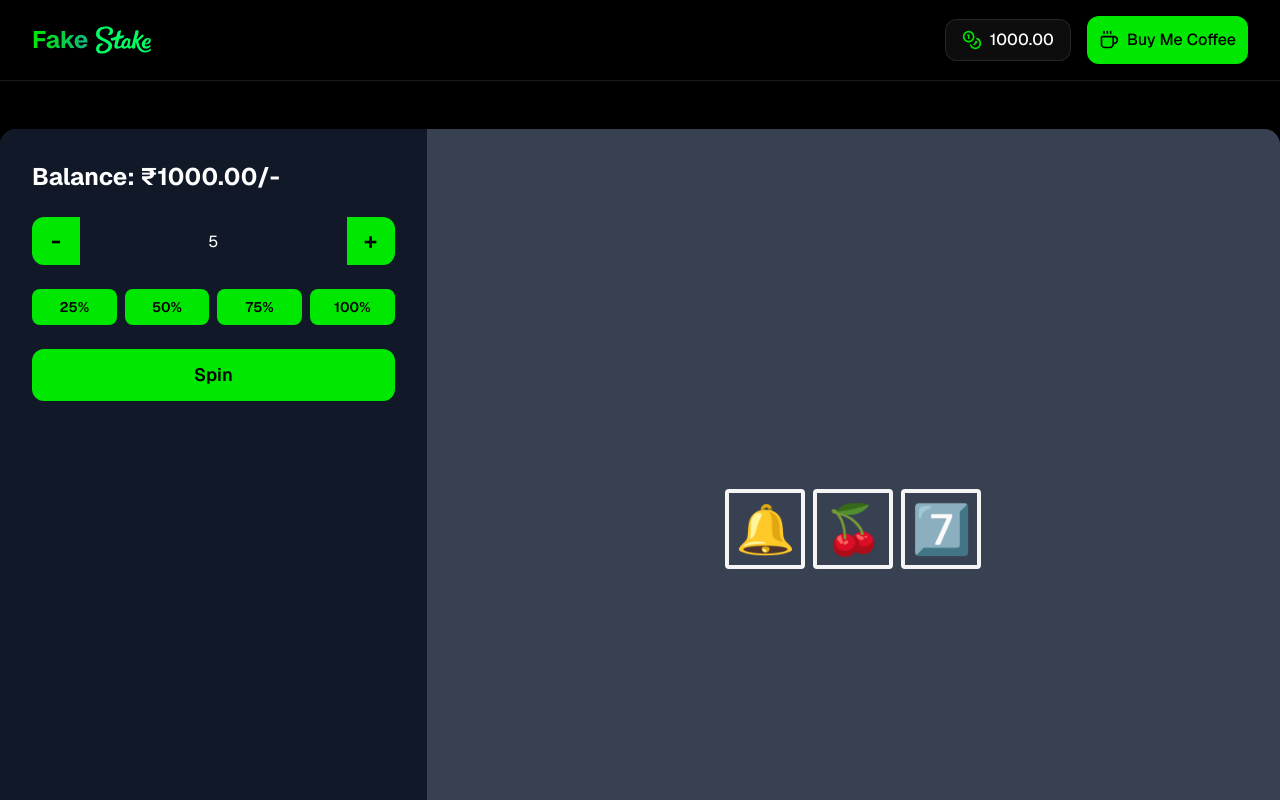
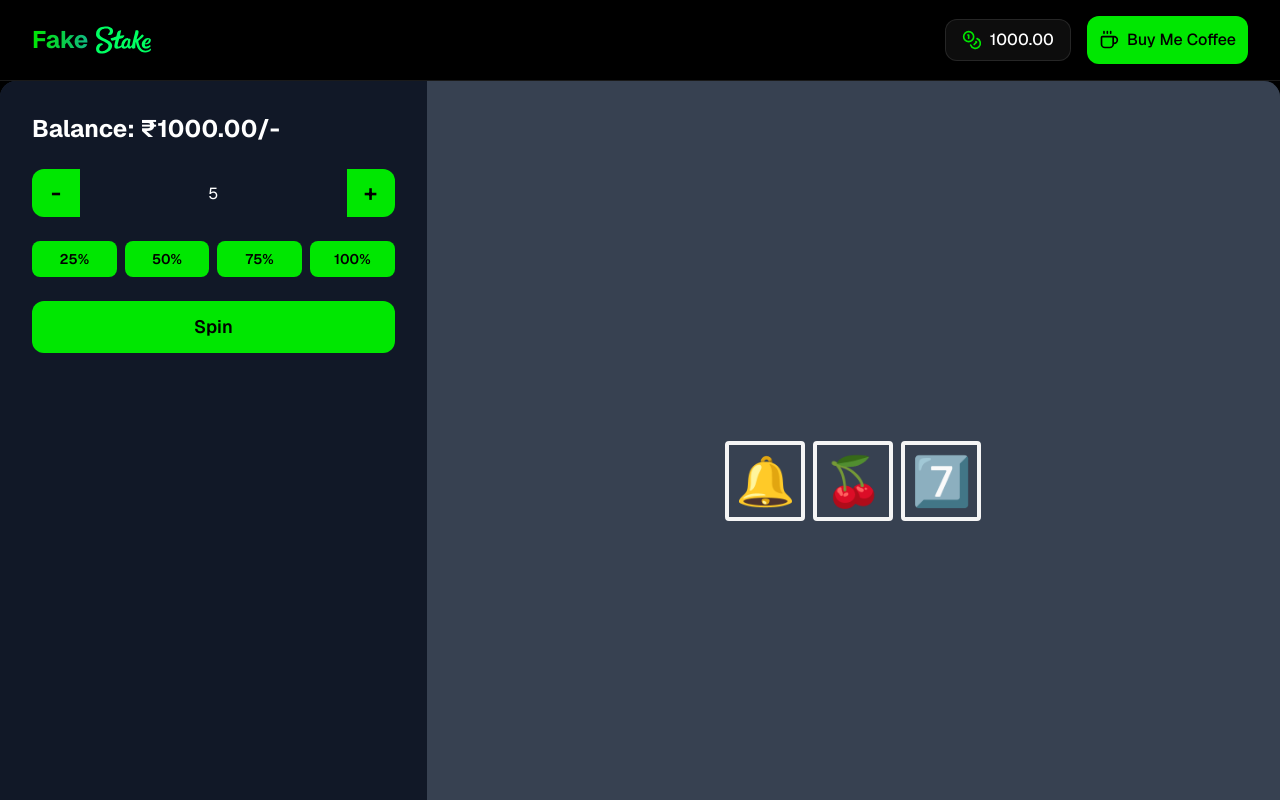
Before and after one commit to RusselBRex-2002/stake, a Next.js app: page /slot in a window 1280 px wide. Shown: the top 800 px of the page. Built offline with nearby package versions, Linux system fonts and the light colour scheme.

Commit message:
Padding removed

```diff
--- a/app/_components/slot/GameController.tsx
+++ b/app/_components/slot/GameController.tsx
@@ -66,7 +66,7 @@
 
 
     return (
-        <div className="flex flex-col items-center justify-center py-12">
+        <div className="flex flex-col items-center justify-center">
             {balance <= 0 ? (
                 <>
                     <h2 className="text-2xl font-bold text-white">Game Over</h2>
```
